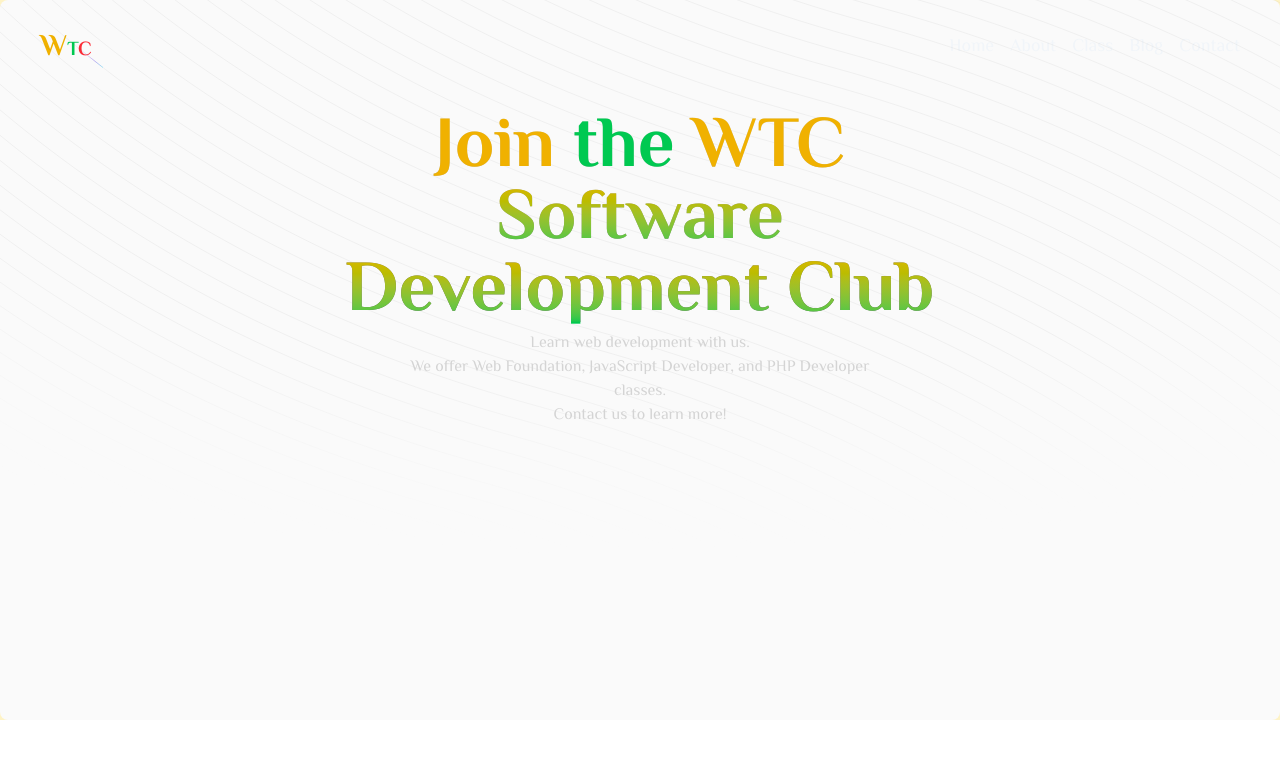
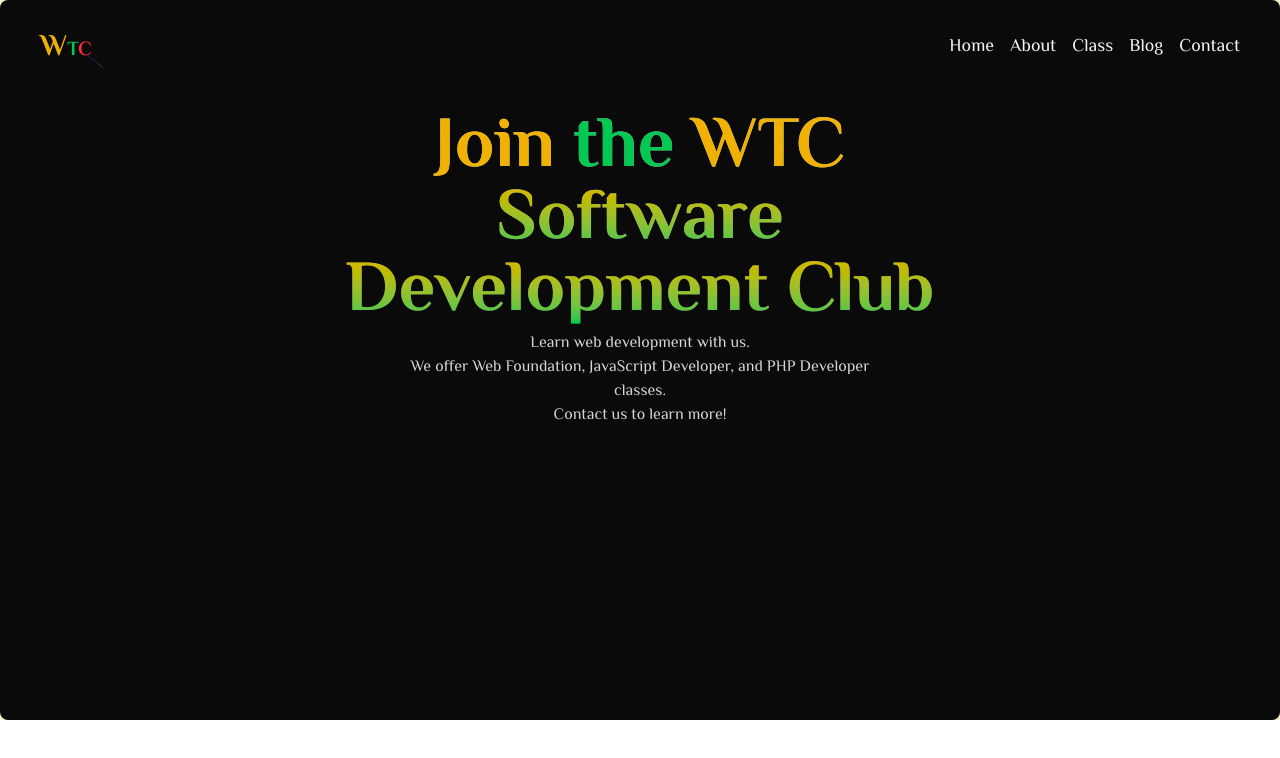
Before and after one commit to zinoo-dez/web-school-wtc, a Next.js app: page / in a window 1280 px wide. Shown: the top 758 px of the page. Built offline with nearby package versions, Linux system fonts and the light colour scheme.

Commit message:
fix color

```diff
--- a/src/app/components/Background-Beam.tsx
+++ b/src/app/components/Background-Beam.tsx
@@ -6,7 +6,7 @@ export default function BackgroundBeamsDemo() {
     return (
         <>
 
-            <div className="h-[90vh] w-full rounded-md bg-neutral-50 dark:bg-neutral-900 relative  antialiased">
+            <div className="h-[90vh] w-full rounded-md bg-neutral-950 dark:bg-neutral-900 relative  antialiased">
                 <Nav />
                 {/* <Image
                     src="/gg.png"
```
